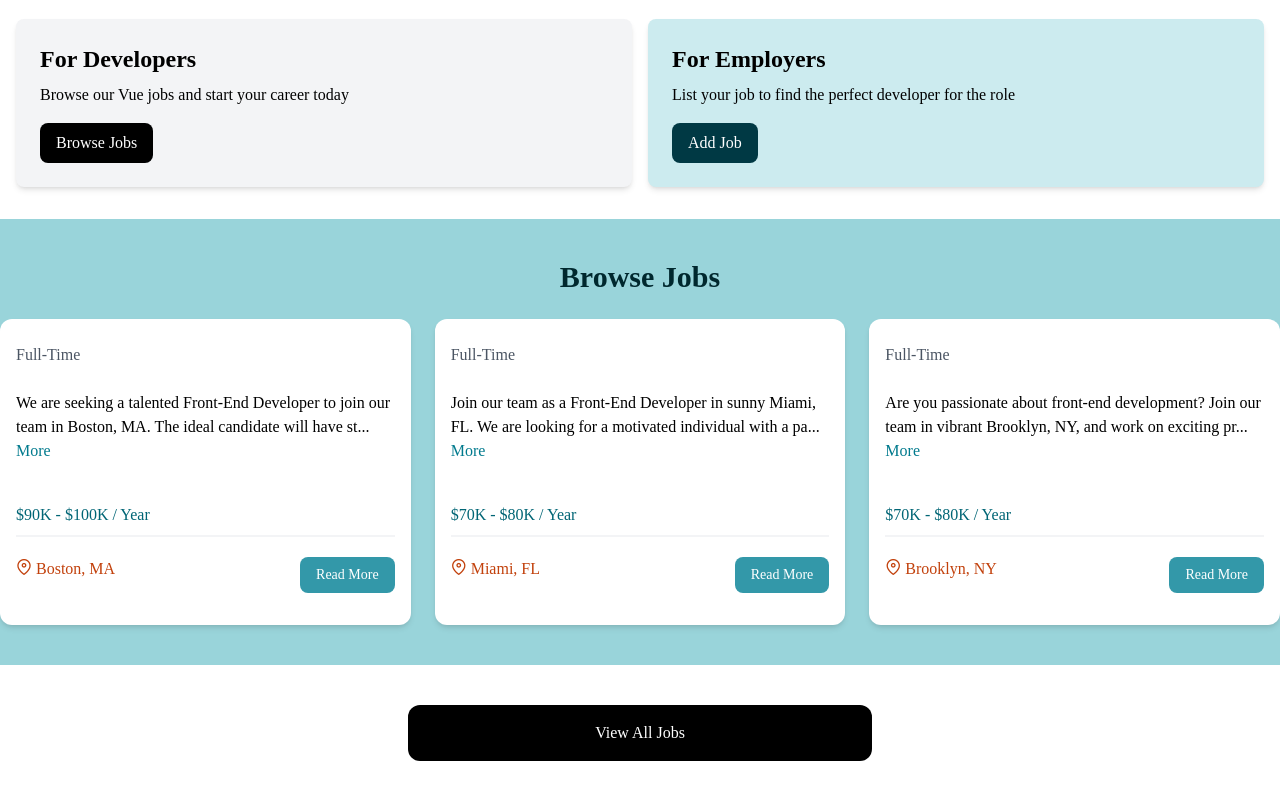
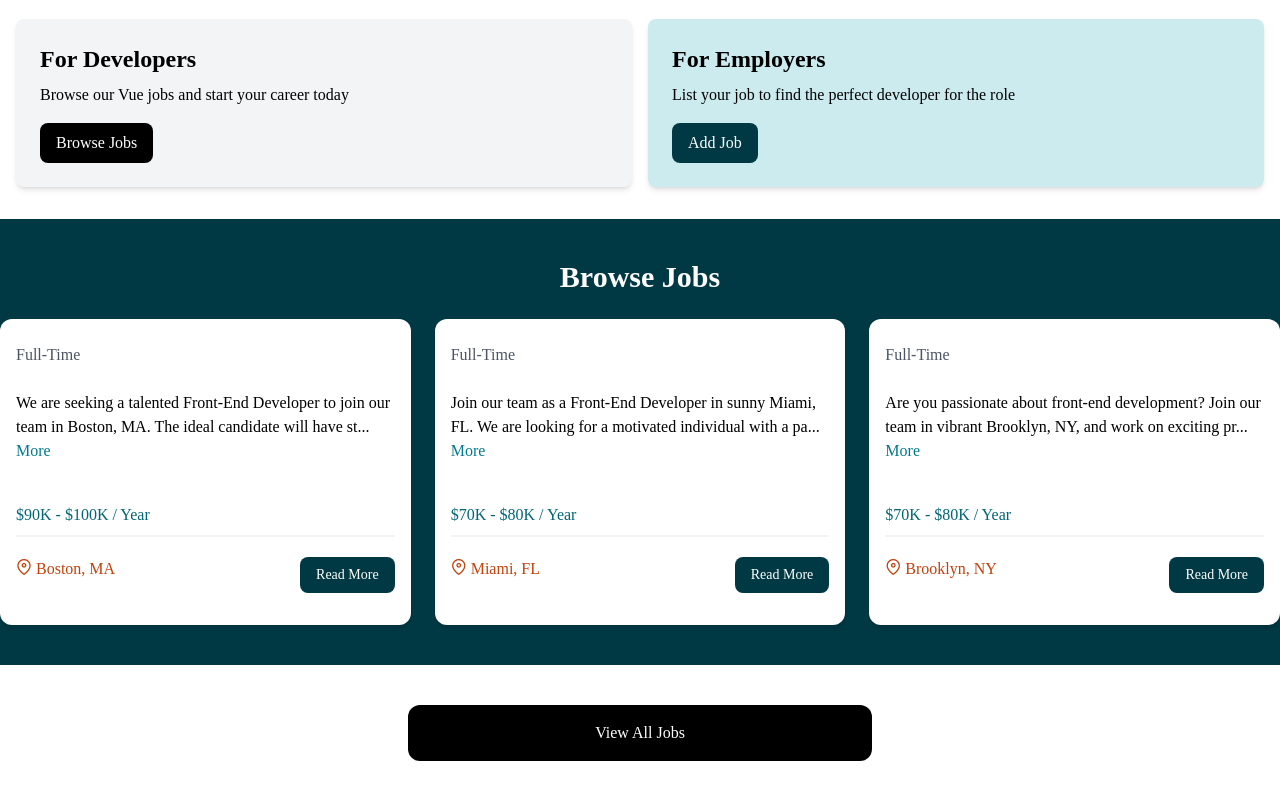
Before and after one commit to Lu-Smith/vue_api_jobs, a Vue app: page / in a window 1280 px wide. Shown: the part 390-1190 px from the top of the page. Built offline with nearby package versions, Linux system fonts and the light colour scheme.

Commit message:
Updated styling

```diff
--- a/src/components/HomeCards.vue
+++ b/src/components/HomeCards.vue
@@ -21,7 +21,7 @@
           </p>
           <RouterLink
             to="/jobs/add"
-            class="inline-block bg-customBlue-800 text-white rounded-lg px-4 py-2 hover:bg-green-600"
+            class="inline-block bg-customBlue-800 text-white rounded-lg px-4 py-2 hover:bg-customBlue-700"
           >
             Add Job
           </RouterLink>
--- a/src/components/JobListing.vue
+++ b/src/components/JobListing.vue
@@ -28,7 +28,7 @@
         </div>
         <RouterLink
           :to="'/job/' + job.id"
-          class="h-[36px] bg-customBlue-400 hover:bg-customBlue-600 text-white px-4 py-2 rounded-lg text-center text-sm"
+          class="h-[36px] bg-customBlue-800 hover:bg-customBlue-700 text-white px-4 py-2 rounded-lg text-center text-sm"
         >
           Read More
         </RouterLink>
--- a/src/components/JobsListings.vue
+++ b/src/components/JobsListings.vue
@@ -1,7 +1,7 @@
 <template>
-  <section class="bg-customBlue-200 px-4, py-10">
+  <section class="bg-customBlue-800 px-4, py-10">
     <div class="container-xl lg:container m-auto" >
-      <h2 class="text-3xl font-bold text-customBlue-900 mb-6 text-center">
+      <h2 class="text-3xl font-bold text-white mb-6 text-center">
         Browse Jobs
       </h2>
       <div class="grid grid-cols-1 md:grid-cols-3 gap-6">
```
